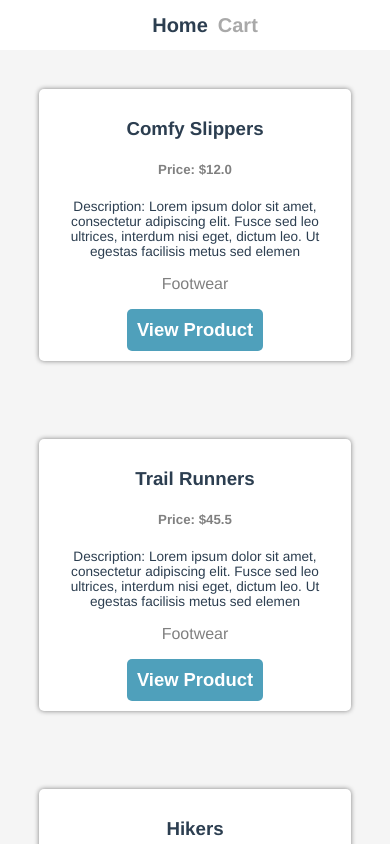
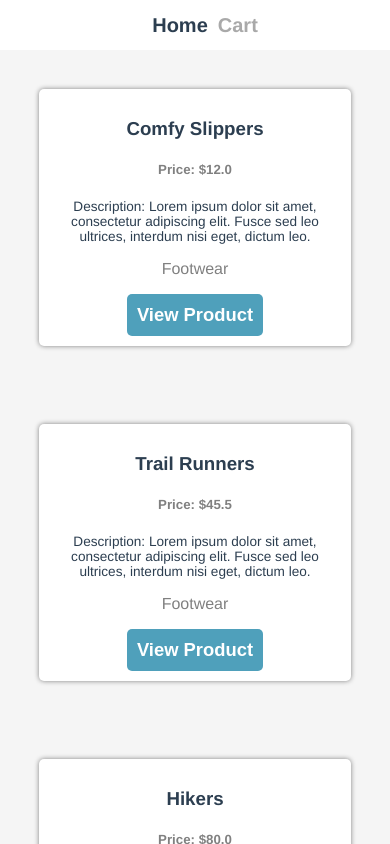
Before and after one commit to KindredSM/vue-shopping-app, a Vue app: page / in a window 390 px wide. Shown: the top 844 px of the page. Built offline with nearby package versions, Linux system fonts and the light colour scheme.

Commit message:
responsiveness update

```diff
--- a/src/data/items.js
+++ b/src/data/items.js
@@ -5,7 +5,7 @@ const items = [
     price: 12.0,
     category: "Footwear",
     description:
-      "Lorem ipsum dolor sit amet, consectetur adipiscing elit. Fusce sed leo ultrices, interdum nisi eget, dictum leo. Ut egestas facilisis metus sed elementum. Phasellus auctor lobortis suscipit. Pellentesque ut arcu non nibh pharetra sollicitudin id et ipsum. Fusce facilisis nec mauris nec sollicitudin. Mauris convallis ante nec libero imperdiet, eu molestie metus efficitur. In hac habitasse platea dictumst. Vivamus dapibus libero ut ante pulvinar interdum. Vestibulum ante ipsum primis in faucibus orci luctus et ultrices posuere cubilia curae; Fusce vel metus sagittis lorem aliquam pretium. Donec convallis nec nisi in fermentum. Fusce vitae volutpat tellus. Vivamus varius vulputate augue, nec mattis tellus.",
+      "Lorem ipsum dolor sit amet, consectetur adipiscing elit. Fusce sed leo ultrices, interdum nisi eget, dictum leo.",
   },
   {
     id: 2,
@@ -13,7 +13,7 @@ const items = [
     price: 45.5,
     category: "Footwear",
     description:
-      "Lorem ipsum dolor sit amet, consectetur adipiscing elit. Fusce sed leo ultrices, interdum nisi eget, dictum leo. Ut egestas facilisis metus sed elementum. Phasellus auctor lobortis suscipit. Pellentesque ut arcu non nibh pharetra sollicitudin id et ipsum. Fusce facilisis nec mauris nec sollicitudin. Mauris convallis ante nec libero imperdiet, eu molestie metus efficitur. In hac habitasse platea dictumst. Vivamus dapibus libero ut ante pulvinar interdum. Vestibulum ante ipsum primis in faucibus orci luctus et ultrices posuere cubilia curae; Fusce vel metus sagittis lorem aliquam pretium. Donec convallis nec nisi in fermentum. Fusce vitae volutpat tellus. Vivamus varius vulputate augue, nec mattis tellus.",
+      "Lorem ipsum dolor sit amet, consectetur adipiscing elit. Fusce sed leo ultrices, interdum nisi eget, dictum leo.",
   },
   {
     id: 3,
@@ -21,7 +21,7 @@ const items = [
     price: 80.0,
     category: "Footwear",
     description:
-      "Lorem ipsum dolor sit amet, consectetur adipiscing elit. Fusce sed leo ultrices, interdum nisi eget, dictum leo. Ut egestas facilisis metus sed elementum. Phasellus auctor lobortis suscipit. Pellentesque ut arcu non nibh pharetra sollicitudin id et ipsum. Fusce facilisis nec mauris nec sollicitudin. Mauris convallis ante nec libero imperdiet, eu molestie metus efficitur. In hac habitasse platea dictumst. Vivamus dapibus libero ut ante pulvinar interdum. Vestibulum ante ipsum primis in faucibus orci luctus et ultrices posuere cubilia curae; Fusce vel metus sagittis lorem aliquam pretium. Donec convallis nec nisi in fermentum. Fusce vitae volutpat tellus. Vivamus varius vulputate augue, nec mattis tellus.",
+      "Lorem ipsum dolor sit amet, consectetur adipiscing elit. Fusce sed leo ultrices, interdum nisi eget, dictum leo.",
   },
   {
     id: 4,
@@ -29,7 +29,7 @@ const items = [
     price: 120.0,
     category: "Jackets",
     description:
-      "Lorem ipsum dolor sit amet, consectetur adipiscing elit. Fusce sed leo ultrices, interdum nisi eget, dictum leo. Ut egestas facilisis metus sed elementum. Phasellus auctor lobortis suscipit. Pellentesque ut arcu non nibh pharetra sollicitudin id et ipsum. Fusce facilisis nec mauris nec sollicitudin. Mauris convallis ante nec libero imperdiet, eu molestie metus efficitur. In hac habitasse platea dictumst. Vivamus dapibus libero ut ante pulvinar interdum. Vestibulum ante ipsum primis in faucibus orci luctus et ultrices posuere cubilia curae; Fusce vel metus sagittis lorem aliquam pretium. Donec convallis nec nisi in fermentum. Fusce vitae volutpat tellus. Vivamus varius vulputate augue, nec mattis tellus.",
+      "Lorem ipsum dolor sit amet, consectetur adipiscing elit. Fusce sed leo ultrices, interdum nisi eget, dictum leo.",
   },
   {
     id: 5,
@@ -37,7 +37,7 @@ const items = [
     price: 230.5,
     category: "Jackets",
     description:
-      "Lorem ipsum dolor sit amet, consectetur adipiscing elit. Fusce sed leo ultrices, interdum nisi eget, dictum leo. Ut egestas facilisis metus sed elementum. Phasellus auctor lobortis suscipit. Pellentesque ut arcu non nibh pharetra sollicitudin id et ipsum. Fusce facilisis nec mauris nec sollicitudin. Mauris convallis ante nec libero imperdiet, eu molestie metus efficitur. In hac habitasse platea dictumst. Vivamus dapibus libero ut ante pulvinar interdum. Vestibulum ante ipsum primis in faucibus orci luctus et ultrices posuere cubilia curae; Fusce vel metus sagittis lorem aliquam pretium. Donec convallis nec nisi in fermentum. Fusce vitae volutpat tellus. Vivamus varius vulputate augue, nec mattis tellus.",
+      "Lorem ipsum dolor sit amet, consectetur adipiscing elit. Fusce sed leo ultrices, interdum nisi eget, dictum leo.",
   },
 ];
 
```
